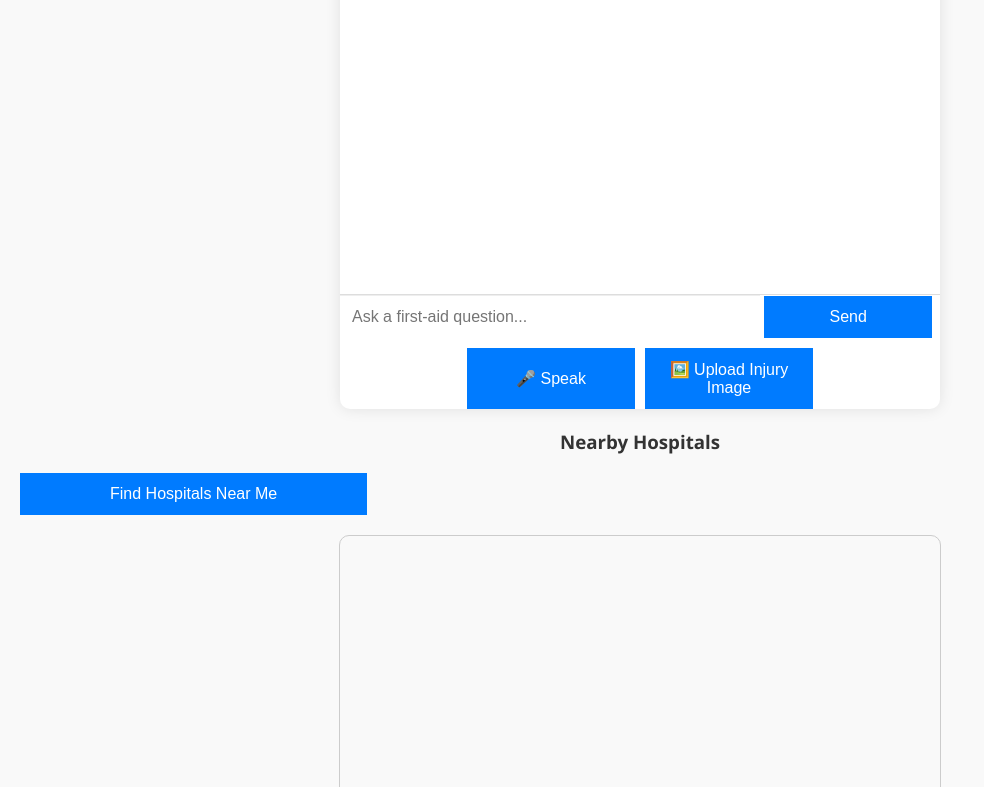
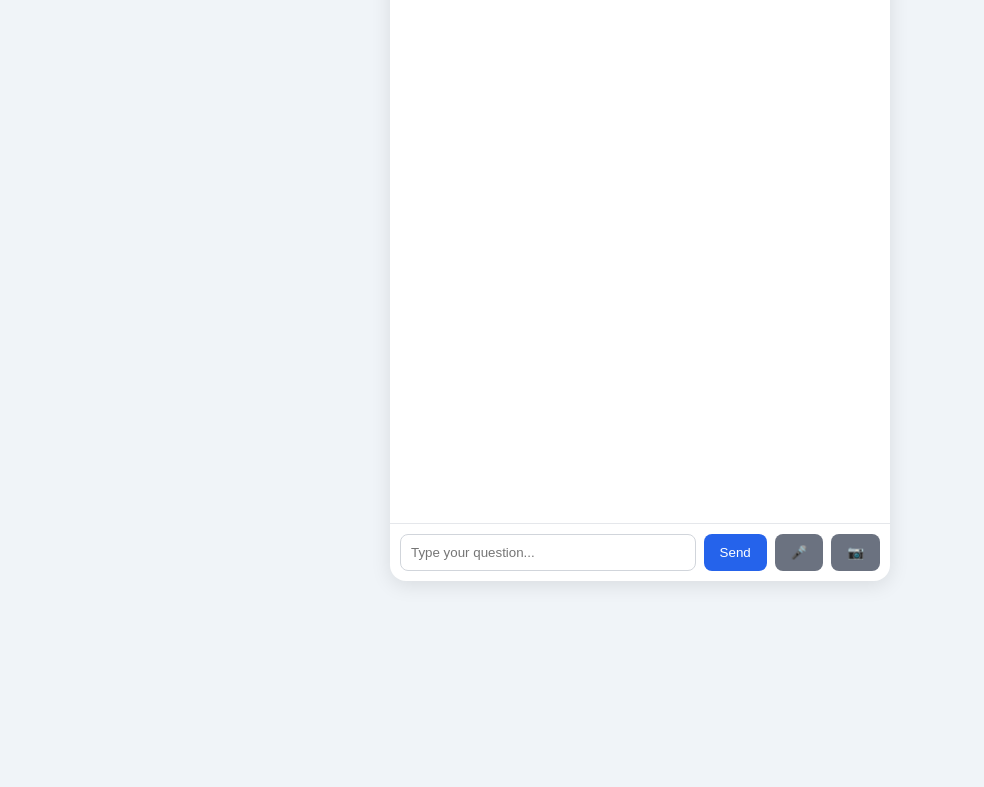
Before and after one commit to Github-of-dp/first-aid-assistant, a website: page public/index.html in a window 1280 px wide. Shown: the part 139-926 px from the top of the page, without its empty margins (0-984 px from the left). After the commit the page ends 800 px from the top, so only its background shows below. Drawn offline with nearby package versions, Linux system fonts and the light colour scheme.

Commit message:
index.html

```diff
--- a/public/index.html
+++ b/public/index.html
@@ -1,114 +1,109 @@
 <!DOCTYPE html>
 <html lang="en">
 <head>
-    <meta charset="UTF-8">
+  <meta charset="UTF-8" />
+  <meta name="viewport" content="width=device-width, initial-scale=1.0"/>
   <title>First Aid Assistant</title>
-    <meta name="viewport" content="width=device-width, initial-scale=1.0">
-
-    <!-- Leaflet CSS for OpenStreetMap -->
-    <link rel="stylesheet" href="https://unpkg.com/leaflet@1.9.3/dist/leaflet.css" />
-
+  <link rel="stylesheet" href="https://fonts.googleapis.com/css2?family=Inter&display=swap">
   <style>
     body {
-            font-family: 'Segoe UI', sans-serif;
-            background-color: #f9f9f9;
-            padding: 20px;
+      font-family: 'Inter', sans-serif;
       margin: 0;
+      background: #f0f4f8;
+      display: flex;
+      align-items: center;
+      justify-content: center;
+      height: 100vh;
     }
 
-        h2, h3 {
-            color: #333;
-            text-align: center;
-        }
-
-        #chatbox {
+    .chat-container {
+      background: white;
+      border-radius: 16px;
+      box-shadow: 0 4px 20px rgba(0,0,0,0.1);
+      max-width: 500px;
       width: 100%;
-            max-width: 600px;
-            margin: 20px auto;
-            background: #fff;
-            box-shadow: 0 0 15px rgba(0, 0, 0, 0.1);
-            border-radius: 10px;
+      display: flex;
+      flex-direction: column;
+      height: 80vh;
       overflow: hidden;
     }
 
-        #messages {
-            height: 300px;
-            overflow-y: auto;
-            padding: 20px;
-            text-align: left;
-            border-bottom: 1px solid #ddd;
+    .chat-header {
+      padding: 16px;
+      background: #2563eb;
+      color: white;
+      font-size: 20px;
+      font-weight: bold;
     }
 
-        #messages p {
-            margin: 10px 0;
+    .messages {
+      flex: 1;
+      padding: 16px;
+      overflow-y: auto;
+      display: flex;
+      flex-direction: column;
+      gap: 10px;
     }
 
-        #messages strong {
-            color: #555;
+    .msg {
+      max-width: 75%;
+      padding: 10px 14px;
+      border-radius: 12px;
+      line-height: 1.4;
+      white-space: pre-wrap;
     }
 
-        input[type="text"] {
-            width: 70%;
-            padding: 12px;
-            border: none;
-            border-top: 1px solid #eee;
-            font-size: 16px;
-            box-sizing: border-box;
+    .user {
+      align-self: flex-end;
+      background: #e0f2fe;
+    }
+
+    .bot {
+      align-self: flex-start;
+      background: #f3f4f6;
+    }
+
+    .chat-footer {
+      display: flex;
+      padding: 10px;
+      gap: 8px;
+      border-top: 1px solid #e5e7eb;
+    }
+
+    input {
+      flex: 1;
+      padding: 10px;
+      border-radius: 8px;
+      border: 1px solid #d1d5db;
+      outline: none;
     }
 
     button {
-            width: 28%;
-            padding: 12px;
-            background-color: #007bff;
+      padding: 10px 16px;
+      background: #2563eb;
       color: white;
       border: none;
-            font-size: 16px;
+      border-radius: 8px;
       cursor: pointer;
     }
 
-        button:hover {
-            background-color: #0056b3;
-        }
-
-        .button-row {
-            display: flex;
-            gap: 10px;
-            justify-content: center;
-            flex-wrap: wrap;
-            margin-top: 10px;
-        }
-
-        #map {
-            height: 400px;
-            width: 100%;
-            max-width: 600px;
-            margin: 20px auto;
-            border: 1px solid #ccc;
-            border-radius: 10px;
+    button.secondary {
+      background: #6b7280;
     }
   </style>
 </head>
 <body>
-    <h2>AI First Aid Assistant</h2>
-
-    <div id="chatbox">
-        <div id="messages"></div>
-        <input type="text" id="userInput" placeholder="Ask a first-aid question...">
+  <div class="chat-container">
+    <div class="chat-header">First Aid Assistant</div>
+    <div id="messages" class="messages"></div>
+    <div class="chat-footer">
+      <input id="user-input" placeholder="Type your question..." />
       <button onclick="sendMessage()">Send</button>
-        <div class="button-row">
-            <button onclick="startListening()">🎤 Speak</button>
-            <button onclick="uploadImage()" title="Coming soon!">🖼️ Upload Injury Image</button>
+      <button class="secondary" onclick="speak()">🎤</button>
+      <button class="secondary" onclick="uploadImage()">📷</button>
     </div>
   </div>
 
-    <h3>Nearby Hospitals</h3>
-    <button onclick="findHospitals()">Find Hospitals Near Me</button>
-    <div id="map"></div>
-
-    <!-- Leaflet JS for OpenStreetMap -->
-    <script src="https://unpkg.com/leaflet@1.9.3/dist/leaflet.js"></script>
-
-    <!-- Your main JS script -->
   <script src="script.js"></script>
 </body>
 </html>
```
Lines whose indentation alone changed are shown as unchanged.
